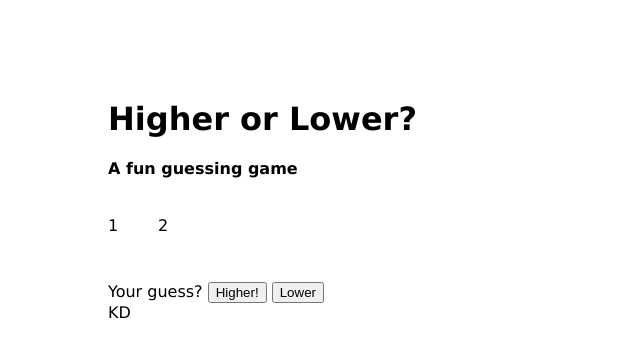
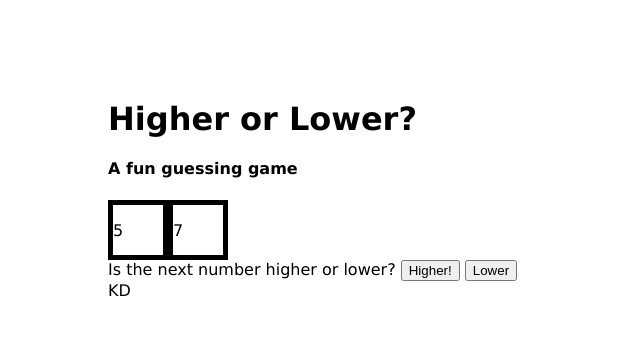
Before and after one commit to ksdevinney/mini-projects, a plain HTML site: page higher-lower/index.html in a window 1280 px wide. Both pictures are taken after a click on the button "Higher!". Shown: the whole page, without its empty margins (0-640 px from the left). Drawn offline with Linux system fonts and the light colour scheme.

Commit message:
numbers display, alert for game end, and number boxes

```diff
--- a/higher-lower/assets/script.js
+++ b/higher-lower/assets/script.js
@@ -5,6 +5,10 @@ let win = false;
 
 // for correct answer
 let higher;
+
+// home for numbers
+firstNumberEl = document.getElementById("first-number");
+secondNumberEl = document.getElementById("target-number");
 
 // button elements
 const higherButton = document.getElementById("guessHigher");
@@ -15,6 +19,7 @@ function guessNumbers() {
     firstNumber = Math.floor(Math.random() * 11);
     targetNumber = Math.floor(Math.random() * 11);
     console.log(firstNumber, targetNumber);
+    firstNumberEl.innerHTML = firstNumber;
 
     // find out if the second number is higher than the first
     if (firstNumber > targetNumber) {
@@ -28,34 +33,40 @@ function guessNumbers() {
 }
 
 // how to get this for only one button?
-function buttonRespond() {
-    event.preventDefault();
-    // console.log("hello");
-    if (firstNumber > targetNumber) {
-        console.log("lower")
-    } else {
-        console.log("higher")
-    }
-}
+// function buttonRespond() {
+//     event.preventDefault();
+//     if (firstNumber > targetNumber) {
+//         console.log("lower")
+//     } else {
+//         console.log("higher")
+//     }
+// }
 
 function answerIsHigher() {
     event.preventDefault();
     if (higher) {
-        console.log("You win!");
+        win = true;
+        alert("You win!");
     } else {
-        console.log("You lose!");
+        alert("You lose!");
     }
+    secondNumberEl.innerHTML = targetNumber;
 }
 
+// function very similar to answerIsHigher
+// try to consolidate?
 function answerIsLower() {
     event.preventDefault();
     if (!higher) {
-        console.log("You win!");
+        win = true;
+        alert("You win!");
     } else {
-        console.log("You lose!");
+        alert("You lose!");
     }
+    secondNumberEl.innerHTML = targetNumber;
 }
 
+// game play
 guessNumbers();
 higherButton.addEventListener("click", answerIsHigher);
 lowerButton.addEventListener("click", answerIsLower);
--- a/higher-lower/assets/style.css
+++ b/higher-lower/assets/style.css
@@ -9,16 +9,9 @@ body {
     flex-direction: row;
 }
 
-.first-number {
+.card {
     border: 10px;
     height: 50px;
     width: 50px;
-    border-color: black;
+    border: 5px solid black;
 }
-
-.target-number {
-    border: 10px;
-    height: 50px;
-    width: 50px;
-    border-color: black;
-}
--- a/higher-lower/index.html
+++ b/higher-lower/index.html
@@ -1,5 +1,6 @@
 <!DOCTYPE html>
 <html lang="en">
+
 <head>
     <meta charset="UTF-8">
     <meta http-equiv="X-UA-Compatible" content="IE=edge">
@@ -7,6 +8,7 @@
     <link rel="stylesheet" href="assets/style.css">
     <title>Higher/Lower</title>
 </head>
+
 <body>
     <header>
         <div class="main-header">
@@ -15,25 +17,32 @@
         </div>
     </header>
     <main>
+        <section class=game>
             <div class="container">
                 <div class="number-box">
                     <!-- should display on load -->
-                <p class="first-number">1</p>
+                    <div class="card">
+                        <p id="first-number"></p>
+                    </div>
                     <!-- should hide until button clicked -->
-                <p class="target-number">2</p>
+                    <div class="card">
+                        <p id="target-number"></p>
+                    </div>
                 </div>
                 <!-- <div class="guessed-number"></div> -->
                 <form>
                     <!-- For user input -->
-                <label for="guess">Your guess?</label>
+                    <label for="guess">Is the next number higher or lower?</label>
                     <button id="guessHigher">Higher!</button>
                     <button id="guessLower">Lower</button>
                 </form>
             </div>
+        </section>
     </main>
     <footer>
         KD
     </footer>
     <script src="assets/script.js"></script>
 </body>
+
 </html>
```
Lines whose indentation alone changed are shown as unchanged.
